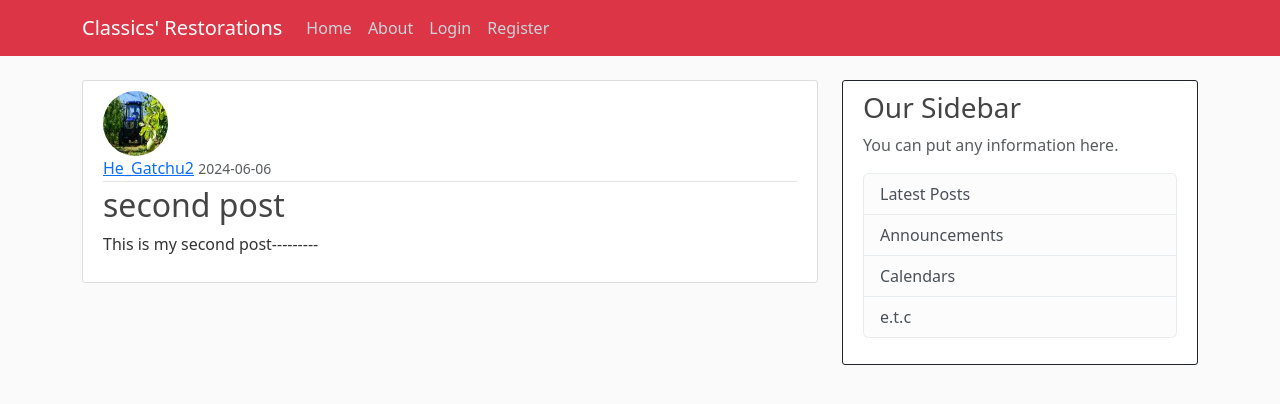
After one commit to EnockBens/Africode_Blog, a Flask app: page /post/2 in a window 1280 px wide. The commit adds this page. Shown: the top 404 px of the page. Run offline with Flask 3, Linux system fonts and the light colour scheme.

Commit message:
added new files

```diff
--- a/app/models.py
+++ b/app/models.py
@@ -28,7 +28,7 @@ class Post(db.Model):
     id = db.Column(db.Integer , primary_key=True)
     title = db.Column(db.String(100) , nullable=False )
     content = db.Column(db.Text ,  nullable=False)
-    date_posted =db.Column(db.DateTime , nullable=False , default= 'datetime.utc' )
+    date_posted =db.Column(db.DateTime , nullable=False , default= datetime.utcnow )
     user_id = db.Column(db.Integer , db.ForeignKey('user.id') , nullable=False)
 
     def __repr__(self):
--- a/app/routes.py
+++ b/app/routes.py
@@ -1,31 +1,17 @@
 import os
 import secrets
-from flask import Flask, render_template, url_for,flash,redirect,request
-from app.form import RegistrationForm,LoginForm,UpdateAccountForm
+from flask import Flask, render_template, url_for,flash,redirect,request , abort
+from app.form import RegistrationForm,LoginForm,UpdateAccountForm,PostForm
 from app import app , bcrypt , db
-from app.models import User
+from app.models import User , Post
 from flask_login import login_user , logout_user , current_user , login_required
 from PIL import Image
 
-posts=[
-    {"author":"Dolly chepkorir",
-     "title":"Blog Post 1",
-     "content":"First post content",
-     "date_posted":"May 27,2024"},
-     {"author":"Enock Benz",
-     "title":"Blog Post 2",
-     "content":"Second post content",
-     "date_posted":"May 27,2024"},
-     {"author":"Enock bett",
-     "title":"Blog Post 3",
-     "content":"Third post content",
-     "date_posted":"May 27,2024"}
-]
 
 
 @app.route("/")
 def home():
-    return render_template("home.html",posts=posts)
+    return render_template("home.html" ,posts = Post.query.all())
 
 @app.route("/about")
 def about():
@@ -109,3 +95,56 @@ def account():
     image_file = url_for('static' ,filename= 'profile_pics/' + current_user.image_file)
 
     return render_template("account.html" , tittle = "account" , image_file=image_file , form=form)
+
+
+@app.route("/new_post" , methods =['POST' , 'GET'] )
+@login_required
+def new_post():
+    form = PostForm()
+
+    if form.validate_on_submit():
+        post = Post(title=form.title.data , content=form.content.data , author = current_user)
+        db.session.add(post)
+        db.session.commit()
+        flash("Your Post has been created" ,'success')
+
+        return redirect(url_for("home"))
+
+    return render_template('create_post.html', legend = 'new post' ,title=new_post , form=form)
+
+@app.route('/post/<int:post_id>')
+def post(post_id):
+    post = Post.query.get_or_404(post_id)
+    return render_template('post.html' , title = post.title , post = post)
+
+@app.route("/post/<int:post_id>/update", methods = ["POST", "GET"])
+@login_required
+def update_post(post_id):
+    post = Post.query.get_or_404(post_id)
+    if post.author != current_user:
+        abort(403)
+    form = PostForm()
+    if form.validate_on_submit():
+        post.title = form.title.data
+        post.content = form.content.data
+        db.session.commit()
+        flash ("your post has been updated", "success")
+        return redirect(url_for('post',post_id = post.id))
+    elif request.method == "GET":
+        form.title.data=post.title
+        form.content.data=post.content
+    return render_template("create_post.html",title="Update Post",form=form,legend="Update Post")
+
+
+@app.route("/post/<int:post_id>/delete", methods = ["POST" , "GET"])
+@login_required
+def delete_post(post_id):
+    post = Post.query.get_or_404(post_id)
+    if post.author != current_user:
+        abort(403)
+    db.session.delete(post)
+    db.session.commit()
+
+    flash ("your post has been deleted", "success")
+
+    return redirect(url_for('home'))
--- a/app/templates/base.html
+++ b/app/templates/base.html
@@ -37,6 +37,7 @@
           <!-- Navbar Right Side -->
           <div class="navbar-nav">
             {% if current_user.is_authenticated  %}
+            <a class="nav-item nav-link" href="{{ url_for('new_post') }}">New Post</a>
             <a class="nav-item nav-link" href="{{ url_for('logout') }}">Log-out</a>
             <a class="nav-item nav-link" href="{{ url_for('account') }}">Account</a>
             {% else %}
--- /dev/null
+++ b/app/templates/post.html
@@ -0,0 +1,57 @@
+{% extends "base.html" %}
+{% block content %}
+
+
+<article class="media content-section">
+
+<img
+    class="rounded-circle article-img"
+    src="{{ url_for('static',filename='profile_pics/' + post.author.image_file) }}"
+    alt=""
+  />
+
+   <div class="media-body">
+     <div class="article-metadata">
+       <a class="mr-2" href="#">{{ post.author.username }}</a>
+       <small class="text-muted">{{ post.date_posted.strftime('%Y-%m-%d') }}</small>
+
+      {% if post.author==current_user %}
+      <div>
+      <a class="btn btn-secondary btn-sm mt-1 mb-1" href="{{ url_for('update_post', post_id=post.id) }}">Update</a>
+            <button type="button" class="btn btn-danger btn-sm m-1" data-bs-toggle="modal"  data-bs-target="#deleteModal">Delete</button>
+      </div>
+
+
+       {% endif %}
+
+
+
+     </div>
+     <h2 class="article-title">{{ post.title }}</h2>
+     <p class="article-content">{{ post.content }}</p>
+   </div>
+
+
+ <!-- Modal -->
+ <div class="modal fade" id="deleteModal" tabindex="-1" role="dialog" aria-labelledby="deleteModalLabel" aria-hidden="true">
+  <div class="modal-dialog" role="document">
+    <div class="modal-content">
+      <div class="modal-header">
+        <h5 class="modal-title" id="deleteModalLabel">Delete Post?</h5>
+        <!-- <button type="button" class="close" data-dismiss="modal" aria-label="Close"> -->
+          <!-- <span aria-hidden="true">&times;</span> -->
+        </button>
+      </div>
+      <div class="modal-footer">
+        <button type="button" class="btn btn-secondary" data-dismiss="modal">Close</button>
+        <form action="{{ url_for('delete_post', post_id=post.id) }}" method="POST">
+          <input class="btn btn-danger" type="submit" value="Delete">
+        </form>
+      </div>
+    </div>
+  </div>
+</div>
+
+</article>
+
+   {% endblock %}
```
Also changed, not shown: app/form.py (+6 -1 lines), app/templates/create_post.html (added, +49 -0 lines), app/templates/home.html (+12 -3 lines), instance/site.db.
